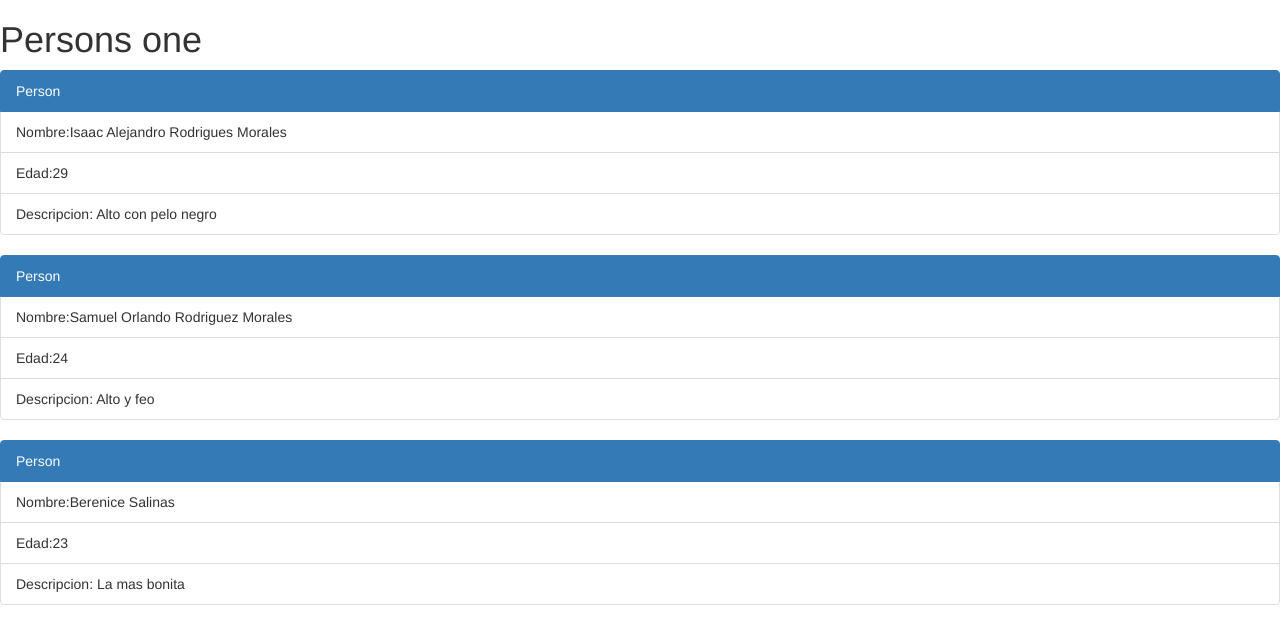
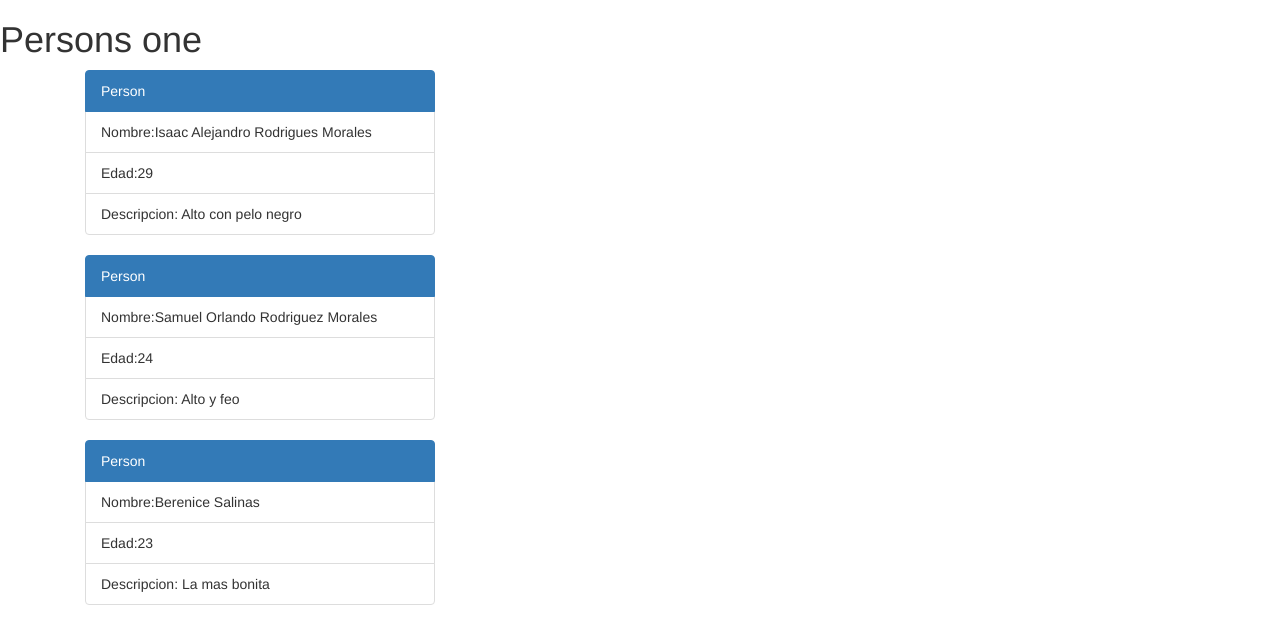
Before and after one commit to isaacrdz/humans, a Django app: page / in a window 1280 px wide. Shown: the top 644 px of the page. Run offline with Django 3.2, Linux system fonts and the light colour scheme; data comes from the database, SQL or seed files in the repository; some libraries are stand-ins or nearby versions.

Commit message:
added bootstrap

```diff
--- a/templates/persons.html
+++ b/templates/persons.html
@@ -11,12 +11,16 @@
 
 
 	{% for p in person %}
+		<div class="container">
+			<div class="col-md-4">
 				<ul class="list-group">
 				  <li class="list-group-item active">Person</li>
 				  <li class="list-group-item">Nombre:{{p.name}} </li>
 				  <li class="list-group-item">Edad:{{p.age}} </li>
 				  <li class="list-group-item">Descripcion: {{p.description}}</li>
 				</ul>
+			</div>
+		</div>
 	{% endfor %}
 
 <script src="https://maxcdn.bootstrapcdn.com/bootstrap/3.3.7/js/bootstrap.min.js"></script>
```
Lines whose indentation alone changed are shown as unchanged.
